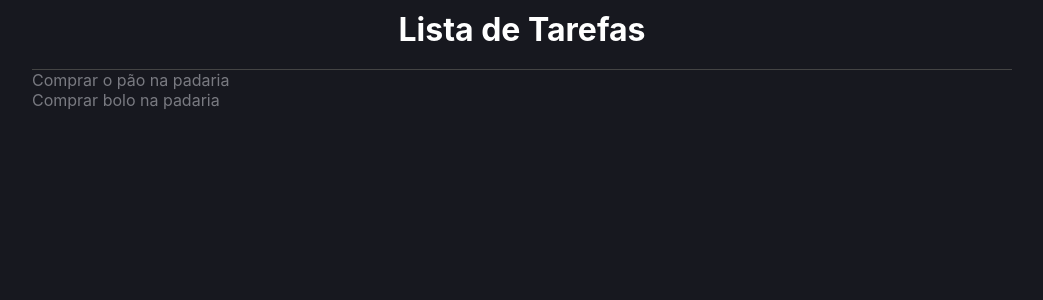
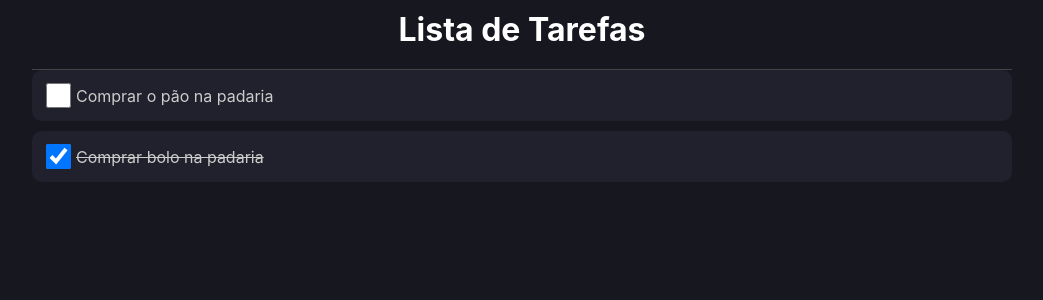
Before and after one commit to renatoknot/simple-todolist, a React (Create React App) app: page / in a window 1280 px wide. Shown: the top 300 px of the page, without its empty margins (118-1161 px from the left). Built offline with nearby package versions, Linux system fonts and the light colour scheme.

Commit message:
show the list of items

```diff
--- a/src/App.tsx
+++ b/src/App.tsx
@@ -1,11 +1,12 @@
 import { useState } from "react";
 import * as C from "./App.styles";
 import { Item } from "./types/Item";
+import { ListItem } from "./components/ListItem";
 
 const App = () => {
   const [list, setList] = useState<Item[]>([
     { id: 1, name: "Comprar o pão na padaria", done: false },
-    { id: 2, name: "Comprar bolo na padaria", done: false },
+    { id: 2, name: "Comprar bolo na padaria", done: true },
   ]);
   return (
     <C.Container>
@@ -13,11 +14,11 @@
         <C.Header>Lista de Tarefas</C.Header>
 
         {/* Área de adicionar uma nova tarefa */}
-        {list.map((item, index) => (
-          <div>{item.name}</div>
-        ))}
 
         {/* Lista de tarefas */}
+        {list.map((item, index) => (
+          <ListItem key={index} item={item} />
+        ))}
       </C.Area>
     </C.Container>
   );
--- /dev/null
+++ b/src/components/ListItem/index.tsx
@@ -0,0 +1,22 @@
+import * as C from "./styles";
+import { Item } from "../../types/Item";
+import { useState } from "react";
+
+type Props = {
+  item: Item;
+};
+
+export const ListItem = ({ item }: Props) => {
+  const [isChecked, setIsChecked] = useState(item.done);
+
+  return (
+    <C.Container done={isChecked}>
+      <input
+        type="checkbox"
+        checked={isChecked}
+        onChange={(e) => setIsChecked(e.target.checked)}
+      />
+      <label>{item.name}</label>
+    </C.Container>
+  );
+};
--- /dev/null
+++ b/src/components/ListItem/styles.ts
@@ -0,0 +1,26 @@
+import styled from "styled-components";
+
+type ContainerProps = {
+  done: boolean;
+};
+
+export const Container = styled.div(
+  ({ done }: ContainerProps) =>
+    `display: flex;
+  background-color: #20212c;
+  padding: 10px;
+  border-radius: 10px;
+  margin-bottom: 10px;
+  align-items: center;
+
+  input {
+    width: 25px;
+    height: 25px;
+    margin-right: 5px;
+  }
+
+  label {
+    color: #ccc;
+    text-decoration: ${done ? "line-through" : "initial"}
+  }`,
+);
```
